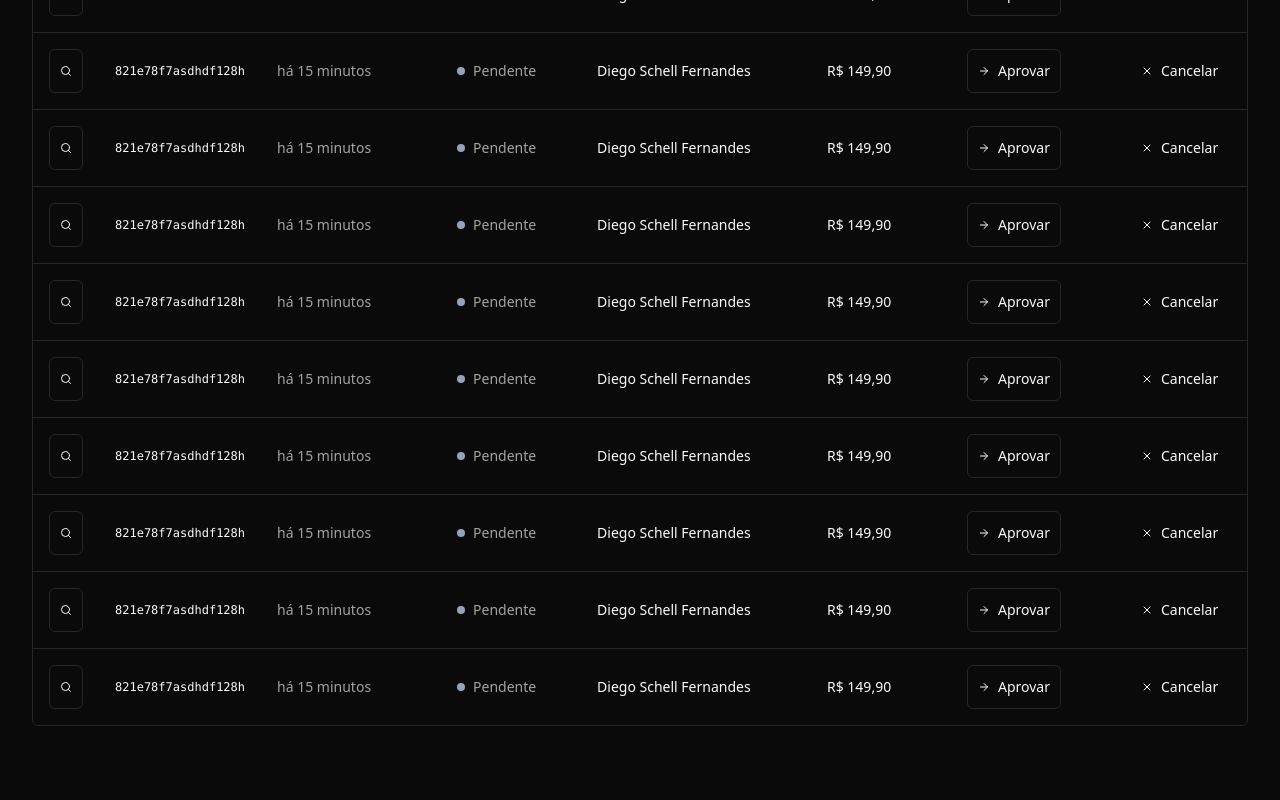
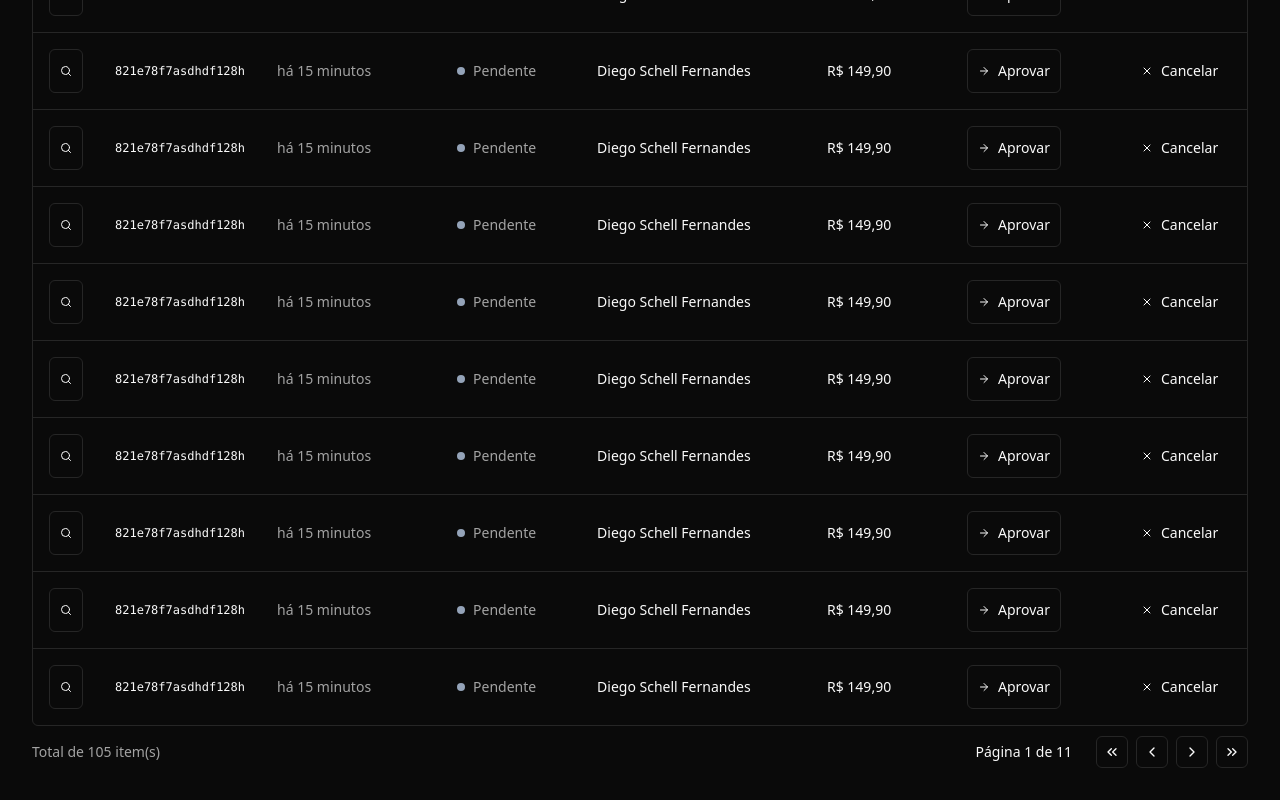
Before and after one commit to Lmacedox/pizza-shop, a React (Vite) app: page /orders in a window 1280 px wide. Shown: the part 285-1085 px from the top of the page. Before the commit the page ends 1043 px from the top, so only its background shows below. Built offline with nearby package versions, Linux system fonts and the light colour scheme.

Commit message:
Add pagination component

```diff
--- /dev/null
+++ b/src/components/pagination.tsx
@@ -0,0 +1,53 @@
+import {
+  ChevronLeft,
+  ChevronRight,
+  ChevronsLeft,
+  ChevronsRight,
+} from 'lucide-react'
+
+import { Button } from './ui/button'
+
+export interface PaginationProps {
+  pageIndex: number
+  totalCount: number
+  perPage: number
+}
+
+export function Pagination({
+  pageIndex,
+  perPage,
+  totalCount,
+}: PaginationProps) {
+  const pages = Math.ceil(totalCount / perPage)
+
+  return (
+    <div className="flex items-center justify-between">
+      <span className="text-sm text-muted-foreground">
+        Total de {totalCount} item(s)
+      </span>
+      <div className="flex items-center gap-6 lg:gap-6">
+        <div className="text-sm font-medium">
+          Página {pageIndex + 1} de {pages}
+        </div>
+        <div className="flex items-center gap-2">
+          <Button variant={'outline'} className="h-8 w-8 p-0">
+            <ChevronsLeft className="h-4 w-4" />
+            <span className="sr-only">Priemira página</span>
+          </Button>
+          <Button variant={'outline'} className="h-8 w-8 p-0">
+            <ChevronLeft className="h-4 w-4" />
+            <span className="sr-only">Próxima página</span>
+          </Button>
+          <Button variant={'outline'} className="h-8 w-8 p-0">
+            <ChevronRight className="h-4 w-4" />
+            <span className="sr-only">Página anterior</span>
+          </Button>
+          <Button variant={'outline'} className="h-8 w-8 p-0">
+            <ChevronsRight className="h-4 w-4" />
+            <span className="sr-only">última página</span>
+          </Button>
+        </div>
+      </div>
+    </div>
+  )
+}
--- a/src/pages/App/orders/orders.tsx
+++ b/src/pages/App/orders/orders.tsx
@@ -1,5 +1,6 @@
 import { Helmet } from 'react-helmet-async'
 
+import { Pagination } from '@/components/pagination'
 import {
   Table,
   TableBody,
@@ -18,7 +19,6 @@
 
       <div className="flex flex-col gap-4">
         <h1 className="text-3xl font-bold tracking-tight">Pedidos</h1>
-      </div>
         <div className="space-y-2.5">
           <OrderTableFilters />
 
@@ -43,6 +43,8 @@
               </TableBody>
             </Table>
           </div>
+          <Pagination pageIndex={0} totalCount={105} perPage={10} />
+        </div>
       </div>
     </>
   )
```
Lines whose indentation alone changed are shown as unchanged.
